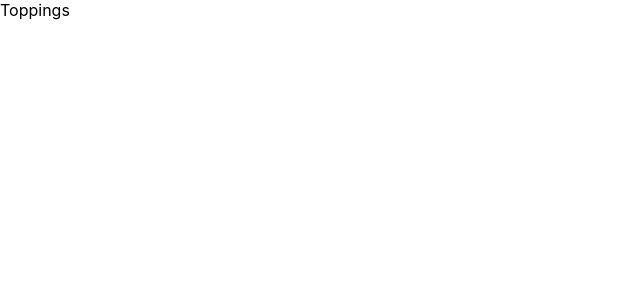
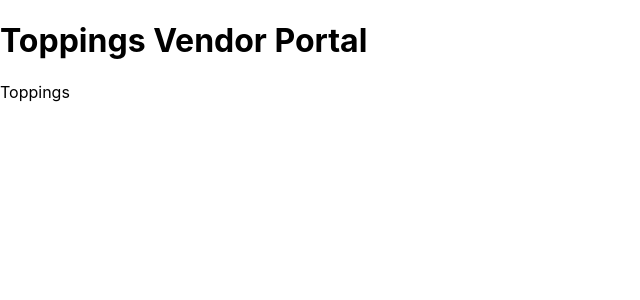
Before and after one commit to toppings-dev/legacy-toppings-vendor, a React (Create React App) app: page /portal in a window 1280 px wide. Shown: the top 300 px of the page, without its empty margins (0-640 px from the left). Built offline with nearby package versions, Linux system fonts and the light colour scheme.

Commit message:
Added vendor portal routing

```diff
--- a/package.json
+++ b/package.json
@@ -8,6 +8,7 @@
     "@testing-library/user-event": "^12.1.10",
     "react": "^17.0.1",
     "react-dom": "^17.0.1",
+    "react-router-dom": "^5.2.0",
     "react-scripts": "4.0.1",
     "web-vitals": "^0.2.4"
   },
--- a/src/App.js
+++ b/src/App.js
@@ -1,8 +1,15 @@
 import './App.css';
+import { BrowserRouter, Route, Switch } from 'react-router-dom';
+
+import Portal from './pages/Portal';
 
 function App() {
   return (
     <div className="wrapper">
+      <BrowserRouter>
+        <Route exact path="/portal" component={Portal} />
+      </BrowserRouter>
+
       <header className="primary">
         Toppings
       </header>
--- /dev/null
+++ b/src/pages/Portal.js
@@ -0,0 +1,13 @@
+
+
+function Portal() {
+  return (
+    <div className="portal-container">
+      <h1>
+        Toppings Vendor Portal
+      </h1>
+    </div>
+  );
+}
+
+export default Portal;
```
Also changed, not shown: 1 other file (tests, documents, lock files or other folders).
